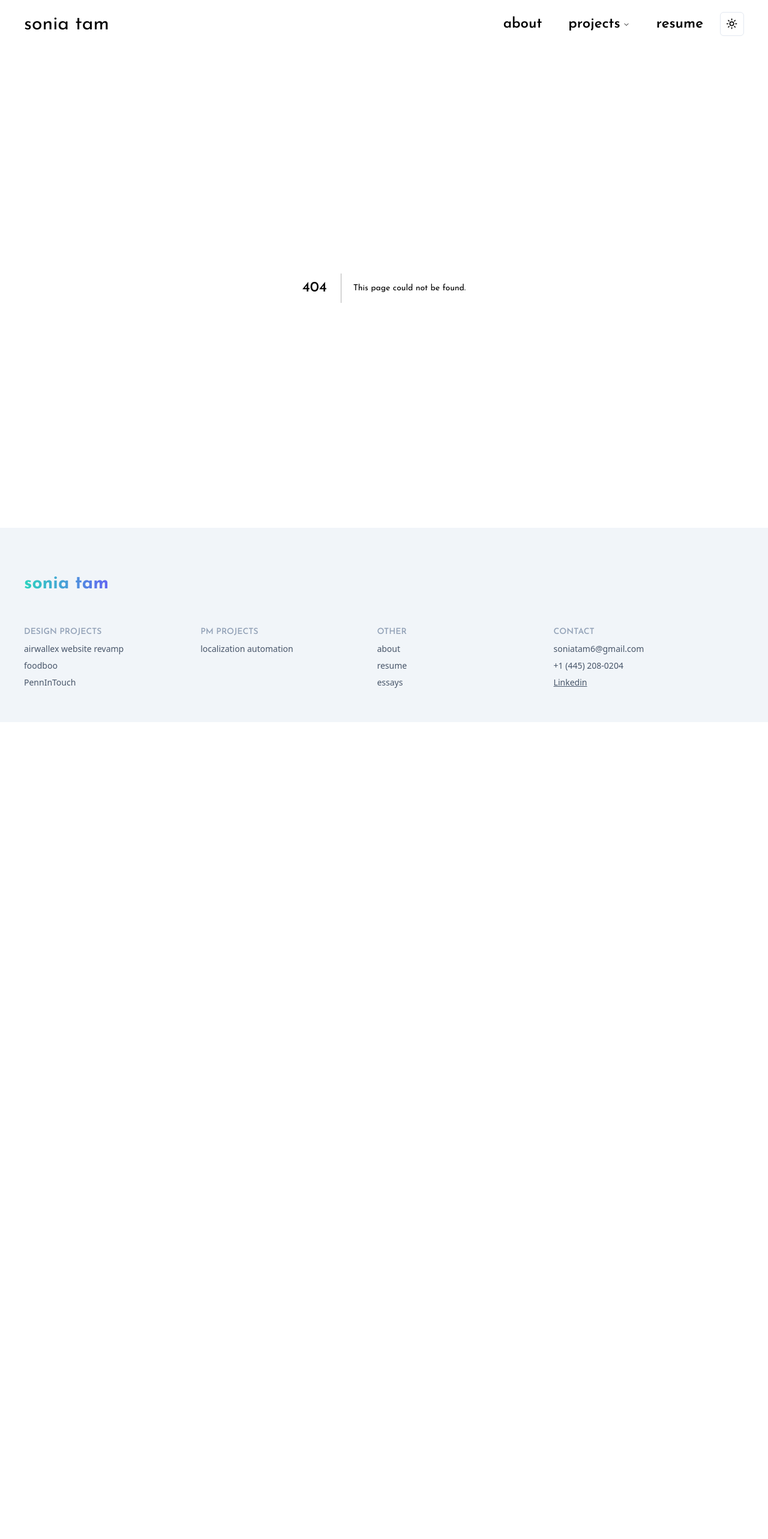
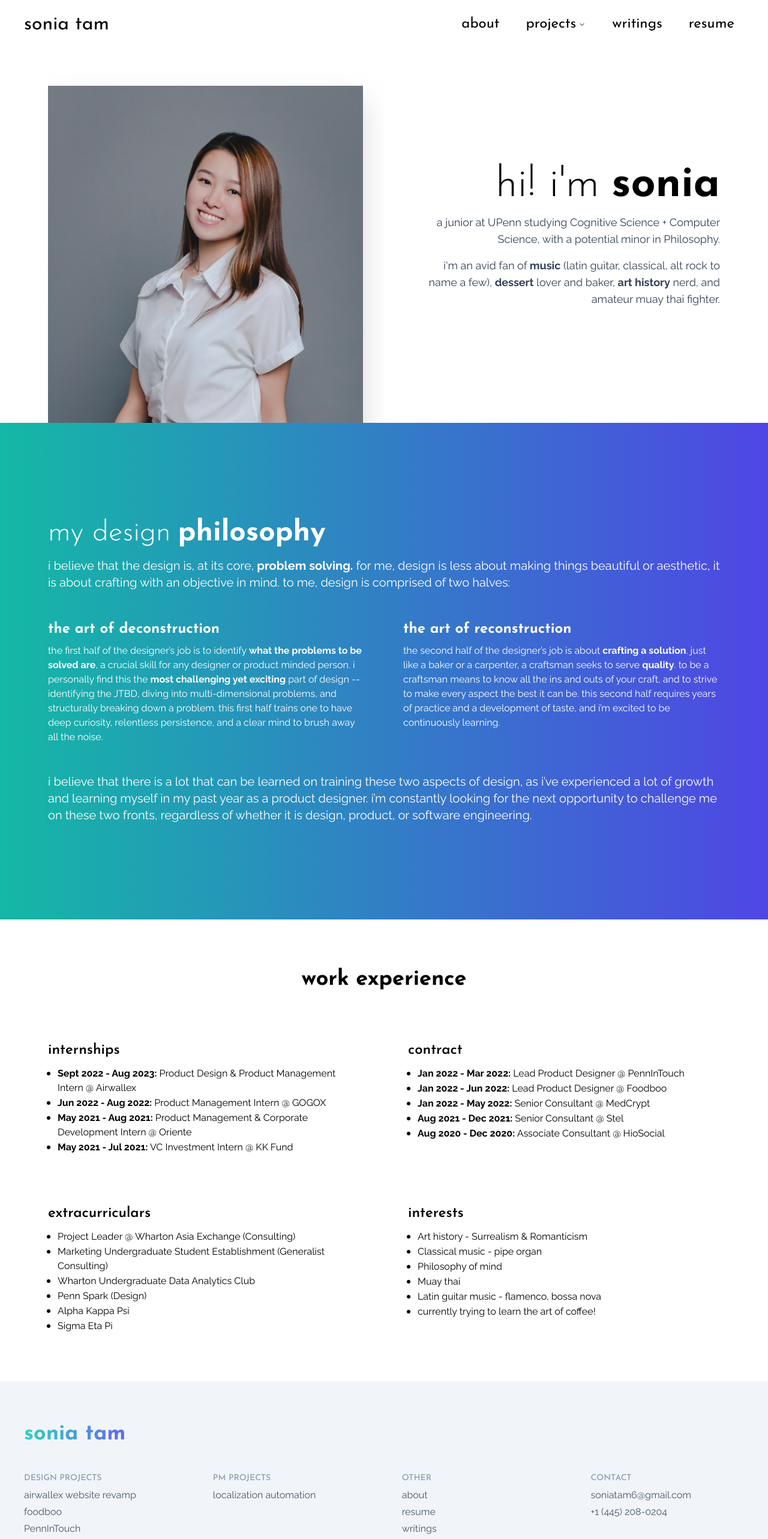
Before and after one commit to soniatam6/portfolio-2, a Next.js app: page /about in a window 1280 px wide. Before the commit this address had no page. Shown: the top 2566 px of the page at 60% size. Before the commit the page ends 1204 px from the top, so only its background shows below. Built offline with nearby package versions, Linux system fonts and the light colour scheme.

Commit message:
Finish about page

```diff
--- /dev/null
+++ b/app/about/page.tsx
@@ -0,0 +1,102 @@
+import React from 'react'
+import { Button } from '@/components/ui/button'
+import Image from 'next/image'
+import Link from 'next/link'
+
+export default function page() {
+  return (
+    <div>
+        <div className="grid grid-cols-2 px-20">
+            <div className="max-h-[625px] pt-72 overflow-y-hidden flex items-center justify-start">
+                <Image src="/images/about/sonia-tam.jpg" width={525} height={500} alt="sonia-tam" className="saturate-500 drop-shadow-2xl" />
+            </div>
+            <div className="flex items-center justify-end">
+                <div className="space-y-10 ">
+                    <div className="space-y-3">
+                        <div className="justify-end flex flex-row space-x-5">
+                            <h1 className="font-light text-7xl">hi! i&apos;m </h1>
+                            <h1 className="font-extrabold text-7xl"> sonia</h1>
+                        </div>
+                        <div className="text-slate-700 max-w-[510px] space-y-4 text-wrap">
+                            <p className="text-right text-lg">a junior at UPenn studying Cognitive Science + Computer Science, with a potential minor in Philosophy. </p>
+                            <p className='text-right text-lg'>i&apos;m an avid fan of <strong>music</strong> (latin guitar, classical, alt rock to name a few), <strong>dessert</strong> lover and baker, <strong>art history</strong> nerd, and amateur muay thai fighter.</p>
+                        </div>
+                    </div>
+                </div>
+            </div>
+        </div>
+        <div className="px-20 py-40 space-y-12 bg-gradient-to-r text-white from-teal-500 to-indigo-600">
+            <div className='space-y-4'>
+                <div className="space-x-3">
+                    <h1 className="font-light text-5xl">my design</h1>
+                    <h1 className="font-extrabold text-5xl">philosophy</h1>
+                </div>
+                <div>
+                    <p className='text-xl'>i believe that the design is, at its core, <strong>problem solving.</strong> for me, design is less about making things beautiful or aesthetic, it is about crafting with an objective in mind. to me, design is comprised of two halves: </p>
+                </div>
+            </div>
+            <div className="grid grid-cols-2 gap-16">
+                <div className="space-y-2">
+                    <h1 className="font-bold text-2xl">the art of deconstruction</h1>
+                    <p className='space-y-2'>the first half of the designer’s job is to identify <strong>what the problems to be solved are</strong>, a crucial skill for any designer or product minded person. i personally find this the <strong>most challenging yet exciting</strong> part of design -- identifying the JTBD, diving into multi-dimensional problems, and structurally breaking down a problem. this first half trains one to have deep curiosity, relentless persistence, and a clear mind to brush away all the noise.</p>
+                </div>
+                <div className="space-y-2">
+                    <h1 className="font-bold text-2xl">the art of reconstruction</h1>
+                    <p>the second half of the designer’s job is about<strong> crafting a solution</strong>. just like a baker or a carpenter, a craftsman seeks to serve <strong>quality</strong>. to be a craftsman means to know all the ins and outs of your craft, and to strive to make every aspect the best it can be. this second half requires years of practice and a development of taste, and i’m excited to be continuously learning.</p>
+                </div>
+            </div>
+            <div>
+                <p className='text-xl'>i believe that there is a lot that can be learned on training these two aspects of design, as i’ve experienced a lot of growth and learning myself in my past year as a product designer. i’m constantly looking for the next opportunity to challenge me on these two fronts, regardless of whether it is design, product, or software engineering. </p>
+            </div>
+        </div>
+        <div className='p-20 space-y-20'>
+            <div className='flex items-center justify-center'>
+                <h1 className='font-bold text-4xl'>work experience</h1>
+            </div>
+            <div className="grid grid-cols-2 gap-20">
+                <div className="space-y-2">
+                    <h2 className="font-semibold">internships</h2>
+                    <ul className='list-disc pl-4'>
+                        <li><p><strong>Sept 2022 - Aug 2023:</strong> Product Design & Product Management Intern @ Airwallex </p></li>
+                        <li><p><strong>Jun 2022 - Aug 2022:</strong> Product Management Intern @ GOGOX </p></li>
+                        <li><p><strong>May 2021 - Aug 2021:</strong> Product Management & Corporate Development Intern @ Oriente </p></li>
+                        <li><p><strong>May 2021 - Jul 2021:</strong> VC Investment Intern @ KK Fund </p></li>
+                    </ul>
+                </div>
+                <div className="space-y-2">
+                    <h2 className="font-semibold">contract</h2>
+                    <ul className='list-disc pl-4'>
+                        <li><p><strong>Jan 2022 - Mar 2022:</strong> Lead Product Designer @ PennInTouch </p></li>
+                        <li><p><strong>Jan 2022 - Jun 2022:</strong> Lead Product Designer @ Foodboo </p></li>
+                        <li><p><strong>Jan 2022 - May 2022:</strong> Senior Consultant @ MedCrypt </p></li>
+                        <li><p><strong>Aug 2021 - Dec 2021:</strong> Senior Consultant @ Stel </p></li>
+                        <li><p><strong>Aug 2020 - Dec 2020:</strong> Associate Consultant @ HioSocial </p></li>
+                    </ul>
+                </div>
+                <div className="space-y-2">
+                    <h2 className="font-semibold">extracurriculars</h2>
+                    <ul className='list-disc pl-4'>
+                        <li><p>Project Leader @ Wharton Asia Exchange (Consulting) </p></li>
+                        <li><p>Marketing Undergraduate Student Establishment (Generalist Consulting) </p></li>
+                        <li><p>Wharton Undergraduate Data Analytics Club</p></li>
+                        <li><p>Penn Spark (Design)</p></li>
+                        <li><p>Alpha Kappa Psi</p></li>
+                        <li><p>Sigma Eta Pi</p></li>
+                    </ul>
+                </div>
+                <div className="space-y-2">
+                    <h2 className="font-semibold">interests</h2>
+                    <ul className='list-disc pl-4'>
+                        <li><p>Art history - Surrealism & Romanticism</p></li>
+                        <li><p>Classical music - pipe organ</p></li>
+                        <li><p>Philosophy of mind</p></li>
+                        <li><p>Muay thai</p></li>
+                        <li><p>Latin guitar music - flamenco, bossa nova</p></li>
+                        <li><p>currently trying to learn the art of coffee!</p></li>
+                    </ul>
+                </div>
+            </div>
+        </div>
+    </div>
+  )
+}
--- a/app/divs/footer.tsx
+++ b/app/divs/footer.tsx
@@ -1,9 +1,11 @@
+import Link from 'next/link';
+
 export default function Footer() {
     return (
       <div className="bg-slate-100 dark:bg-slate-800 p-10">
-          <div className="py-9">
-            <h1 className="bg-gradient-to-r from-teal-400 to-indigo-500 bg-clip-text text-transparent text-3xl font-bold">
-              sonia tam
+          <div className="py-7">
+            <h1 className="bg-gradient-to-r from-teal-400 to-indigo-500 bg-clip-text text-transparent text-4xl font-bold">
+              <Link href='/'>sonia tam</Link>
             </h1>
           </div>
           <div className="flex justify-left">
@@ -13,9 +15,14 @@ export default function Footer() {
                   DESIGN PROJECTS
                 </h2>
                 <ul className="text-slate-600 dark:text-slate-200 space-y-2 text-sm">
-                  <li>airwallex website revamp</li>
-                  <li>foodboo</li>
-                  <li>PennInTouch</li>
+                  <li>
+                    <Link href='/projects/website-revamp'><p>airwallex website revamp</p></Link></li>
+                  <li><Link href='/projects/foodboo'>
+                    <p>foodboo</p>
+                  </Link></li>
+                  <li><Link href='/projects/pennintouch'>
+                    <p>PennInTouch</p>
+                  </Link></li>
                 </ul>
               </div>
               <div className="space-y-2">
@@ -23,7 +30,9 @@ export default function Footer() {
                   PM PROJECTS
                 </h2>
                 <ul className="text-slate-600 dark:text-slate-200 space-y-2 text-sm">
-                  <li>localization automation</li>
+                  <li><Link href='/projects/localization'>
+                    <p>localization automation</p>
+                  </Link></li>
                 </ul>
               </div>
               <div className="space-y-2">
@@ -31,9 +40,13 @@ export default function Footer() {
                   OTHER
                 </h2>
                 <ul className="text-slate-600 dark:text-slate-200 space-y-2 text-sm">
-                  <li>about</li>
-                  <li>resume</li>
-                  <li>essays</li>
+                  <li><Link href='/about'>
+                    <p>about</p>
+                  </Link></li>
+                  <li><p>resume</p></li>
+                  <li><Link href='https://soniatam.substack.com/'>
+                    <p>writings</p>
+                  </Link></li>
                 </ul>
               </div>
               <div className="space-y-2">
@@ -41,15 +54,12 @@ export default function Footer() {
                   CONTACT
                 </h2>
                 <ul className="text-slate-600 dark:text-slate-200 space-y-2 text-sm">
-                  <li>soniatam6@gmail.com</li>
-                  <li>+1 (445) 208-0204</li>
-                  <li>
-                    <a href="https://www.linkedin.com/in/sonia-tam/" className="underline">Linkedin</a>
-                  </li>
+                  <li><p>soniatam6@gmail.com</p></li>
+                  <li><p>+1 (445) 208-0204</p></li>
                 </ul>
               </div>
             </div>
           </div>
-        </div>
+      </div>
     );
-  }
+}
--- a/app/divs/navbar.tsx
+++ b/app/divs/navbar.tsx
@@ -44,7 +44,7 @@ export default function Navbar() {
           </Link>
         </NavigationMenuItem>
         <NavigationMenuItem>
-          <NavigationMenuTrigger className="font-semibold"><h2>projects</h2></NavigationMenuTrigger>
+          <NavigationMenuTrigger className="font-normal"><h2>projects</h2></NavigationMenuTrigger>
           <NavigationMenuContent>
             <ul className="grid w-[400px] gap-3 p-4 md:w-[500px] md:grid-cols-2 lg:w-[600px] ">
               <ListItem
@@ -61,7 +61,7 @@ export default function Navbar() {
                   href="/projects/foodboo"
                   className="hover:bg-slate-50"
                 >
-                  <p className="font-light">designing a food truck directory app and website for Penn students and community</p>
+                  <p className="font-light">designing a food truck directory app and website </p>
               </ListItem>
               <ListItem
                   key="PennInTouch"
@@ -69,7 +69,7 @@ export default function Navbar() {
                   href="/projects/pennintouch"
                   className="hover:bg-slate-50"
                 >
-                  <p className="font-light">redesigning the academic planning worksheet in Penn&apos;s course registration system</p>
+                  <p className="font-light">redesigning Penn's academic planning worksheet</p>
               </ListItem>
               <ListItem
                   key="localization automation"
@@ -77,10 +77,17 @@ export default function Navbar() {
                   href="/projects/localization"
                   className="hover:bg-slate-50"
                 >
-                  <p className="font-light">building an image localization automation tool for Airwallex&apos;s website revamp project</p>
+                  <p className="font-light">building an image localization automation tool</p>
               </ListItem>
             </ul>
           </NavigationMenuContent>
+        </NavigationMenuItem>
+        <NavigationMenuItem>
+          <Link href="https://soniatam.substack.com/" legacyBehavior passHref>
+            <NavigationMenuLink className={navigationMenuTriggerStyle()}>
+              <h2>writings</h2>
+            </NavigationMenuLink>
+          </Link>
         </NavigationMenuItem>
         <NavigationMenuItem>
           <Link href="/docs" legacyBehavior passHref>
@@ -88,28 +95,6 @@ export default function Navbar() {
               <h2>resume</h2>
             </NavigationMenuLink>
           </Link>
-        </NavigationMenuItem>
-        <NavigationMenuItem>
-          <DropdownMenu>
-            <DropdownMenuTrigger asChild>
-              <Button variant="outline" size="icon">
-                <Sun className="h-[1.2rem] w-[1.2rem] rotate-0 scale-100 transition-all dark:-rotate-90 dark:scale-0" />
-                <Moon className="absolute h-[1.2rem] w-[1.2rem] rotate-90 scale-0 transition-all dark:rotate-0 dark:scale-100" />
-                <span className="sr-only">Toggle theme</span>
-              </Button>
-            </DropdownMenuTrigger>
-            <DropdownMenuContent align="end">
-              <DropdownMenuItem onClick={() => setTheme("light")}>
-                Light
-              </DropdownMenuItem>
-              <DropdownMenuItem onClick={() => setTheme("dark")}>
-                Dark
-              </DropdownMenuItem>
-              <DropdownMenuItem onClick={() => setTheme("system")}>
-                System
-              </DropdownMenuItem>
-            </DropdownMenuContent>
-          </DropdownMenu>
         </NavigationMenuItem>
       </NavigationMenuList>
     </NavigationMenu>
@@ -131,7 +116,7 @@ const ListItem = React.forwardRef<
           )}
           {...props}
         >
-          <div className="text-sm font-medium leading-none">{title}</div>
+          <h2 className="text-[18px] font-semibold leading-none">{title}</h2>
           <p className="line-clamp-2 text-sm leading-snug text-muted-foreground">
             {children}
           </p>
--- a/app/page.tsx
+++ b/app/page.tsx
@@ -8,12 +8,12 @@ const [openModal, setOpenModal] = useState(false);
 
   return (
     <div>
-      <div className='h-[550px] flex items-center justify-end p-10 bg-gradient-to-r from-teal-400 to-indigo-500'>
-        <div className="text-white">
-          <h1 className='text-7xl text-right mb-4 font-black'>sonia tam</h1>
-          <div className='space-y-2 font-light'>
-            <p className='text-2xl text-right'>cog sci + cs @ upenn</p>
-            <p className='text-2xl text-right'>product & design</p>
+      <div className='h-[650px] flex items-center justify-end p-10 bg-gradient-to-r from-teal-400 to-indigo-500'>
+        <div className="space-y-6">
+          <h1 className='text-white text-8xl text-right mb-4 font-black'>sonia tam</h1>
+          <div className='space-y-3 font-light'>
+            <p className='text-gray-100 text-3xl text-right'>cog sci + cs @ upenn</p>
+            <p className='text-gray-100 text-3xl text-right'>product & design</p>
           </div>
         </div>
       </div>
--- a/app/projects/foodboo/page.tsx
+++ b/app/projects/foodboo/page.tsx
@@ -5,7 +5,7 @@ import Link from 'next/link'
 
 export default function page() {
   return (
-    <div className="max-w-[1440px]">
+    <div className="">
         <div className="flex flex-row pl-20">
             <div className="flex items-center basis-[600px]">
                 <div className="space-y-10 ">
@@ -27,7 +27,7 @@ export default function page() {
                     </div>
                 </div>
             </div>
-            <div className="max-h-[625px] py-24 flex items-center justify-center">
+            <div className="max-h-[650px] py-24 flex items-center justify-center">
                 <Image src="/images/foodboo/foodboo-hero.svg" width={1100} height={500} alt="foodboo hero" />
             </div>
         </div>
--- a/app/projects/localization/page.tsx
+++ b/app/projects/localization/page.tsx
@@ -12,7 +12,7 @@ import {
 
 export default function page() {
   return (
-    <div className='max-w-[1440px]'>
+    <div className=''>
         <div className="flex flex-row pl-20">
             <div className="flex items-center basis-[600px]">
                 <div className="space-y-10 ">
--- a/app/projects/pennintouch/page.tsx
+++ b/app/projects/pennintouch/page.tsx
@@ -5,7 +5,7 @@ import Link from 'next/link'
 
 export default function page() {
   return (
-    <div className="max-w-[1440px]">
+    <div className="">
         <div className="bg-[url('/images/pennintouch/hero.svg')] flex h-[650px]">
             <div className="space-y-10 pl-20 pt-40">
                 <div className="space-y-3">
--- a/app/projects/website-revamp/page.tsx
+++ b/app/projects/website-revamp/page.tsx
@@ -12,7 +12,7 @@ import {
 
 export default function page() {
   return (
-    <div className="max-w-[1440px]">
+    <div className="">
         <div className="flex flex-row pl-20">
             <div className="flex items-center basis-[600px]">
                 <div className="space-y-10 ">
@@ -32,7 +32,7 @@ export default function page() {
                     </div>
                 </div>
             </div>
-            <div className="max-h-[625px] px-24 pt-20 overflow-y-hidden flex items-center justify-center">
+            <div className="max-h-[650px] px-24 pt-24 overflow-y-hidden flex items-center justify-center">
                 <Image src="/images/website-revamp/hero.svg" width={600} height={500} alt="website revamp hero" className="drop-shadow-2xl rounded-md" />
             </div>
         </div>
@@ -370,7 +370,7 @@ export default function page() {
         </div>
 
         <div className="py-8">
-            <div className="grid grid-cols-2 p-20 max-h-[625px]">
+            <div className="grid grid-cols-2 p-20 h-[625px]">
                 <div className="flex items-center ">
                     <div className="space-y-10 ">
                         <div className="space-y-8">
@@ -378,11 +378,11 @@ export default function page() {
                                 <h1 className="font-bold text-3xl">localization</h1>
                                 <div className="bg-gradient-to-r from-teal-400 to-indigo-500 h-1.5 w-32"></div>
                             </div>
-                            <div className="max-w-[600px] text-wrap font-light space-y-3">
+                            <div className="max-w-[600px] text-wrap space-y-3">
                                 <p>The website needed to be localized to 11 different regions, all with different product offerings, legal requirements, language translations, and image requirements. </p>
-                                <span>Before, designers at Airwallex would have to spend months manually localizing the images to each region, manually changing things like currencies, flags, payment methods etc. For us, localizing manually was not an option because we were under immense pressure from stakeholders to launch the website before an investor event in the US. Hence, I led an initiative to build a
-                                    </span><span className="font-semibold"> localization automation Figma plugin</span> <span>to help us
-                                    generate localized images, which helped speed up the process and enabled us to successfully launch within the given timeframe. </span>
+                                <p>Before, designers at Airwallex would have to spend months manually localizing the images to each region, manually changing things like currencies, flags, payment methods etc. For us, localizing manually was not an option because we were under immense pressure from stakeholders to launch the website before an investor event in the US. Hence, I led an initiative to build a
+                                    <strong> localization automation tool </strong>to help us
+                                    generate localized images, which helped speed up the process and enabled us to successfully launch within the given timeframe. </p>
                             </div>
                             <div className="space-y-4">
                                 <p>Read more about the localization plugin here: </p>
--- a/components/ui/badge.tsx
+++ b/components/ui/badge.tsx
@@ -4,14 +4,14 @@ import { cva, type VariantProps } from "class-variance-authority"
 import { cn } from "@/lib/utils"
 
 const badgeVariants = cva(
-  "inline-flex items-center rounded-full border border-slate-200 px-2.5 py-0.5 text-xs font-semibold transition-colors focus:outline-none focus:ring-2 focus:ring-slate-950 focus:ring-offset-2 dark:border-slate-800 dark:focus:ring-slate-300",
+  "inline-flex items-center rounded-full border font-sans border-slate-200 px-2.5 py-0.5 text-xs transition-colors focus:outline-none focus:ring-2 focus:ring-slate-950 focus:ring-offset-2 dark:border-slate-800 dark:focus:ring-slate-300",
   {
     variants: {
       variant: {
         default:
-          "border-transparent bg-teal-400 text-slate-50 dark:bg-teal-400 dark:text-slate-900",
+          "border-transparent bg-teal-500 text-slate-50 dark:bg-teal-400 dark:text-slate-900",
         secondary:
-          "border-transparent bg-teal-200 text-slate-900 dark:bg-teal-700 dark:text-slate-50",
+          "border-transparent bg-indigo-500 text-white dark:bg-teal-700 dark:text-slate-50",
         destructive:
           "border-transparent bg-red-500 text-slate-50 dark:bg-red-900 dark:text-slate-50",
         outline: "text-slate-950 dark:text-slate-50",
--- a/components/ui/button.tsx
+++ b/components/ui/button.tsx
@@ -5,7 +5,7 @@ import { cva, type VariantProps } from "class-variance-authority"
 import { cn } from "@/lib/utils"
 
 const buttonVariants = cva(
-  "inline-flex items-center justify-center whitespace-nowrap rounded-md text-sm font-medium ring-offset-white transition-colors focus-visible:outline-none focus-visible:ring-2 focus-visible:ring-slate-950 focus-visible:ring-offset-2 disabled:pointer-events-none disabled:opacity-50 dark:ring-offset-slate-950 dark:focus-visible:ring-slate-300",
+  "inline-flex items-center justify-center whitespace-nowrap rounded-md text-sm font-sans font-medium ring-offset-white transition-colors focus-visible:outline-none focus-visible:ring-2 focus-visible:ring-slate-950 focus-visible:ring-offset-2 disabled:pointer-events-none disabled:opacity-50 dark:ring-offset-slate-950 dark:focus-visible:ring-slate-300",
   {
     variants: {
       variant: {
--- a/components/ui/navigation-menu.tsx
+++ b/components/ui/navigation-menu.tsx
@@ -41,7 +41,7 @@ NavigationMenuList.displayName = NavigationMenuPrimitive.List.displayName
 const NavigationMenuItem = NavigationMenuPrimitive.Item
 
 const navigationMenuTriggerStyle = cva(
-  "group inline-flex h-10 w-max items-center justify-center rounded-md bg-transparent px-4 py-2 text-lg font-semibold transition-colors hover:bg-slate-100 hover:text-slate-900 focus:bg-slate-100 focus:text-slate-900 focus:outline-none disabled:pointer-events-none disabled:opacity-50 data-[active]:bg-slate-100/50 data-[state=open]:bg-slate-100/50 dark:bg-transparent dark:hover:bg-slate-800 dark:hover:text-slate-50 dark:focus:bg-slate-800 dark:focus:text-slate-50 dark:data-[active]:bg-slate-800/50 dark:data-[state=open]:bg-slate-800/50"
+  "group inline-flex h-10 w-max items-center justify-center rounded-md bg-transparent px-4 py-2 text-lg font-normal transition-colors hover:bg-slate-100 hover:text-slate-900 focus:bg-slate-100 focus:text-slate-900 focus:outline-none disabled:pointer-events-none disabled:opacity-50 data-[active]:bg-slate-100/50 data-[state=open]:bg-slate-100/50 dark:bg-transparent dark:hover:bg-slate-800 dark:hover:text-slate-50 dark:focus:bg-slate-800 dark:focus:text-slate-50 dark:data-[active]:bg-slate-800/50 dark:data-[state=open]:bg-slate-800/50"
 )
 
 const NavigationMenuTrigger = React.forwardRef<
--- a/tailwind.config.ts
+++ b/tailwind.config.ts
@@ -16,8 +16,9 @@ const config: Config = {
     },
     extend: {
       fontFamily: {
-        lato: 'var(--font-raleway)',
-        josefin: 'var(--font-josefin-sans)',
+        'sans': 'var(--font-raleway)',
+        'body': 'var(--font-raleway)',
+        'display': 'var(--font-josefin-sans)',
       },
       backgroundImage: {
         'gradient-radial': 'radial-gradient(var(--tw-gradient-stops))',
```
Also changed, not shown: public/images/about/sonia-tam.JPG (added).
